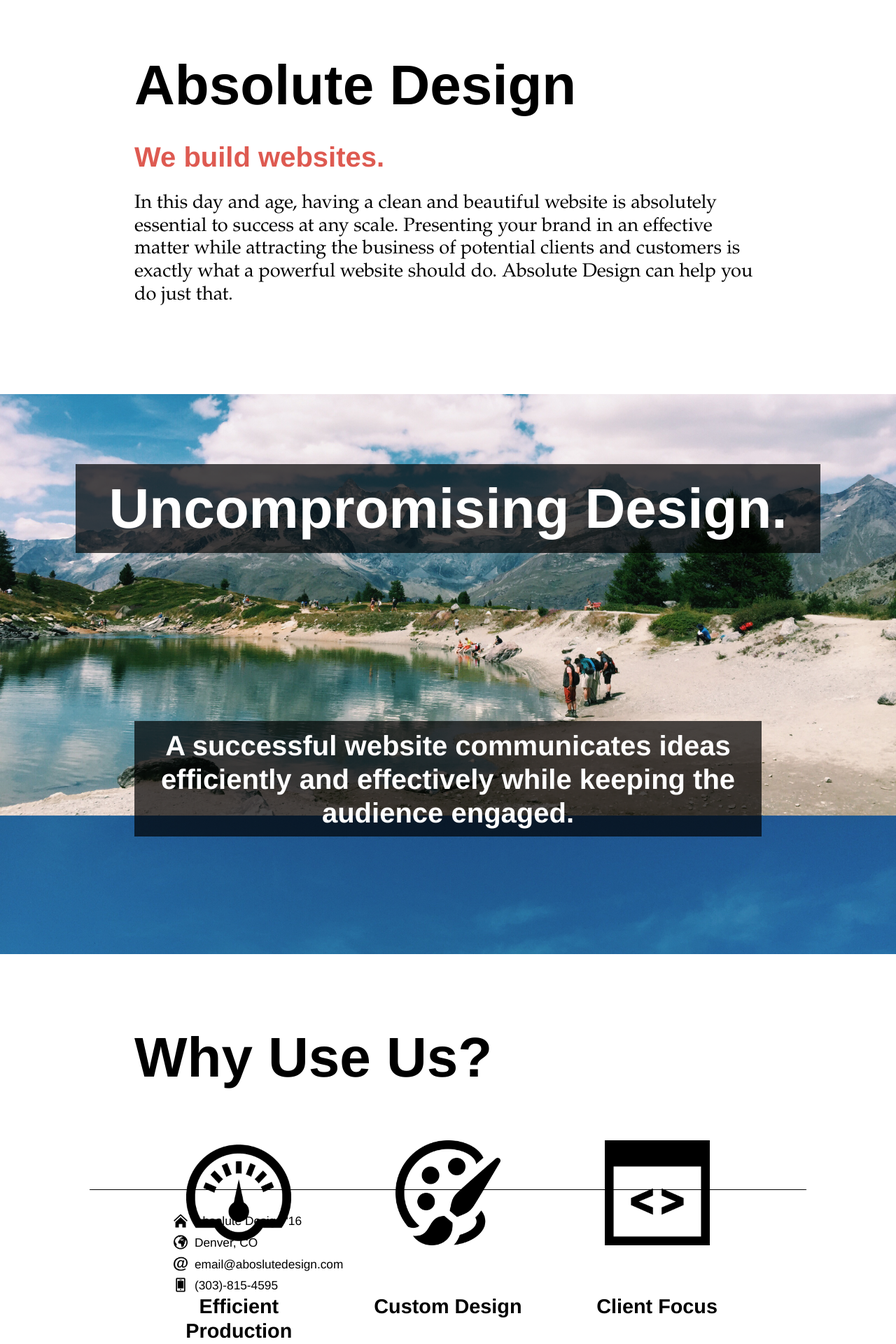
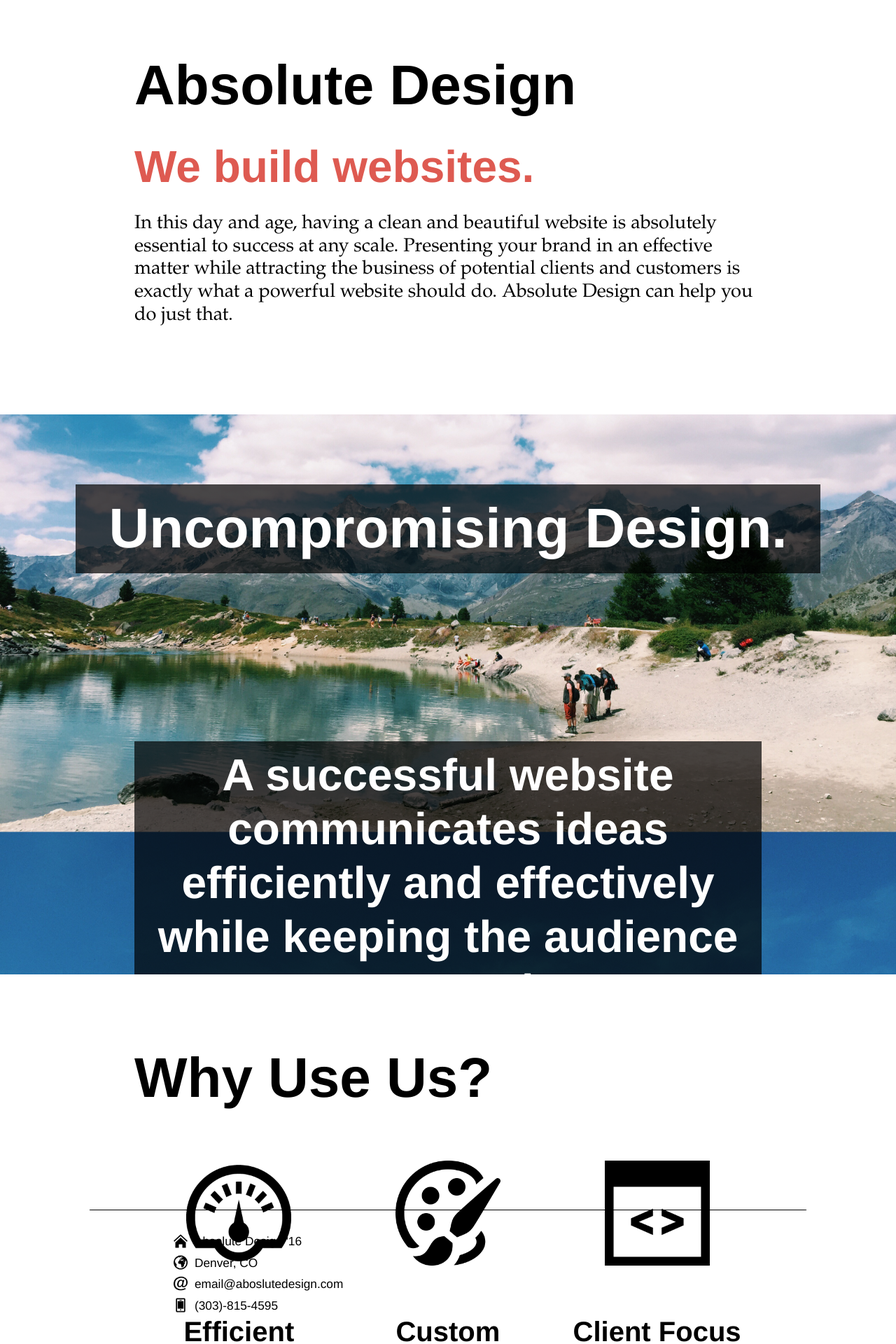
Before and after one commit to cchyung/absolute-design-website, a Django app: a page that uses website/templates/website/home.html in a window 1280 px wide. Shown: the part 826-2746 px from the top of the page at 70% size. Run offline with Django 3.2, Linux system fonts and the light colour scheme; some libraries are stand-ins or nearby versions.

Commit message:
Rolled back homepage - not working

```diff
--- a/website/templates/website/home.html
+++ b/website/templates/website/home.html
@@ -4,17 +4,17 @@
 {% block title %}Absolute Design{% endblock title %}
 {% block content %}
 <div class="jumbo-container container-shadow">
-<div class="jumbo-image" data-vide-bg="{% static 'website/skylapse.mp4' %}"></div>
-    <h1 class="jumbo-text text-transparent">Design is Hard,</h1>
-    <h3 class="jumbo-text jumbo-text-secondary text-transparent">Let us do it for you.</h3>
+<div class="jumbo-image" style="background-image:url({% static 'website/background.jpg' %})"></div>
+    <h1 class="jumbo-text jumbo-text-center">Design is Hard.</h1>
+    <h2 class="jumbo-text jumbo-text-secondary jumbo-text-center">Let us do it for you.</h2>
 </div>
-
+<!-- Ideas for stupid headers lol: Innovative Design, Powerful User Experience, Personal Client Collaboration -->
 
 <div class="content-container">
     <div class="content-block content-block-medium">
         <h1>Absolute Design</h1>
 
-        <h3 class="secondary-color">We build websites.</h3>
+        <h2 class="secondary-color">We build websites.</h2>
         <div class>
             <p>
                 In this day and age, having a clean and beautiful website is absolutely essential to success at
@@ -34,7 +34,7 @@
 <div class="content-container content-container-background" data-stellar-background-ratio="0.8" style="background-image:url({% static 'website/mountains.jpg' %}); background-position-y:400px;">
     <h1 class="center white text-transparent" style="position:relative; top:100px; width:80%; margin: 0 auto;">Uncompromising Design.</h1>
     <div class="content-block-medium" style="margin-top:240px;">
-        <h3 class="white center text-transparent">A successful website communicates ideas efficiently and effectively while keeping the audience engaged.</h3>
+        <h2 class="white center text-transparent">A successful website communicates ideas efficiently and effectively while keeping the audience engaged.</h2>
     </div>
 </div>
 
@@ -44,18 +44,18 @@
         <h1>Why Use Us?</h1>
         <div class="content-column-third">
             <img class="column-image" src="{% static 'website/speedometer.png' %}">
-            <h4 class="column-text center">
+            <h3 class="column-text center">
                 Efficient Production
-            </h4>
+            </h3>
             <p class="column-text">
                 Time is money.  We value a quick turnout, so our team will work on an accelerated timetable to prototype and build your product as fast as possible.
             </p>
         </div>
         <div class="content-column-third">
         <img class="column-image" src="{% static 'website/art.png' %}">
-            <h4 class="column-text center">
+            <h3 class="column-text center">
                 Custom Design
-            </h4>
+            </h3>
             <p class="column-text">
                 We work closely with you to make sure that your product looks exactly the way you want. From the color scheme,
                 to the precise size of the font, your website will be yours.
@@ -63,9 +63,9 @@
         </div>
         <div class="content-column-third">
         <img class="column-image" src="{% static 'website/code.png' %}">
-            <h4 class="column-text center">
+            <h3 class="column-text center">
                 Client Focus
-            </h4>
+            </h3>
             <p class="column-text">
                 We take on only a couple projects at once so that you can be assured to get the most possible attention, maximizing client focus.
             </p>
```
